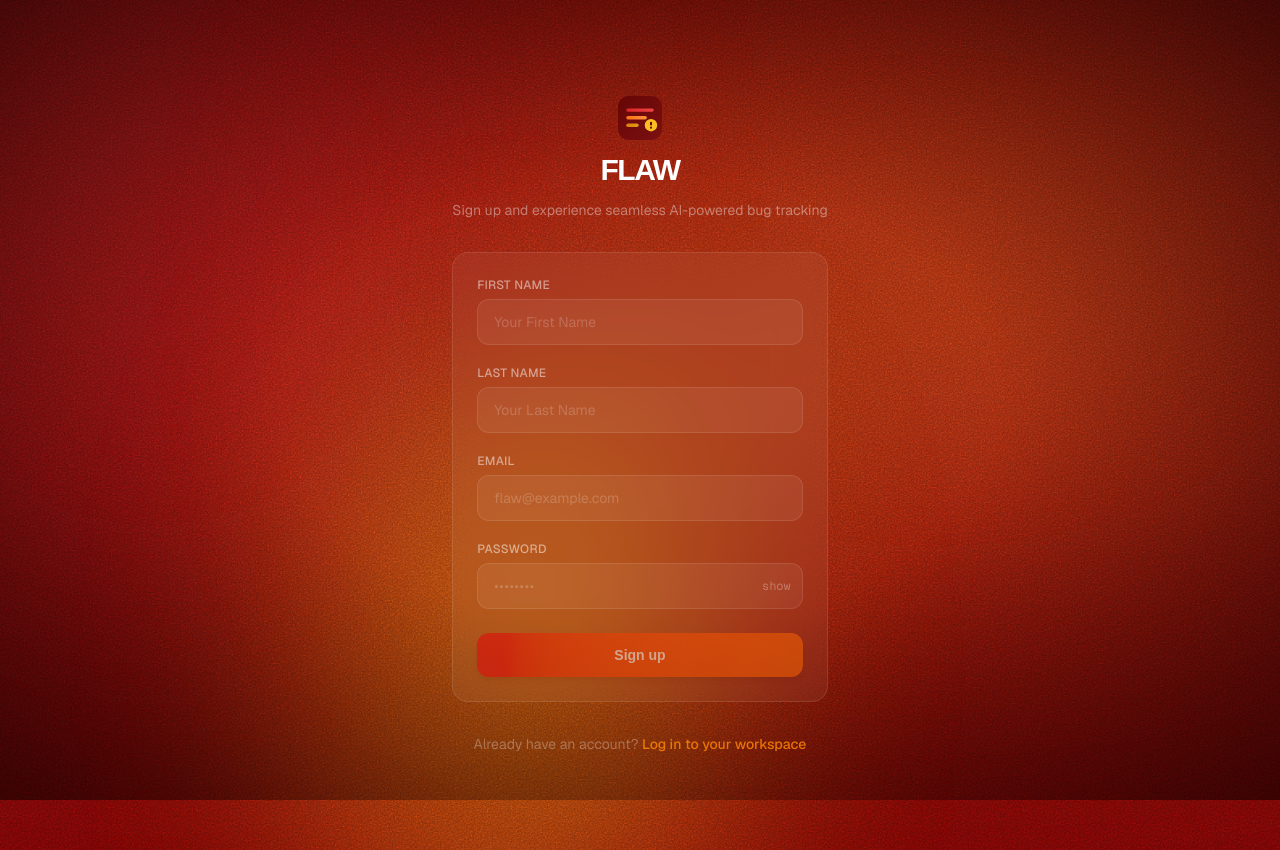
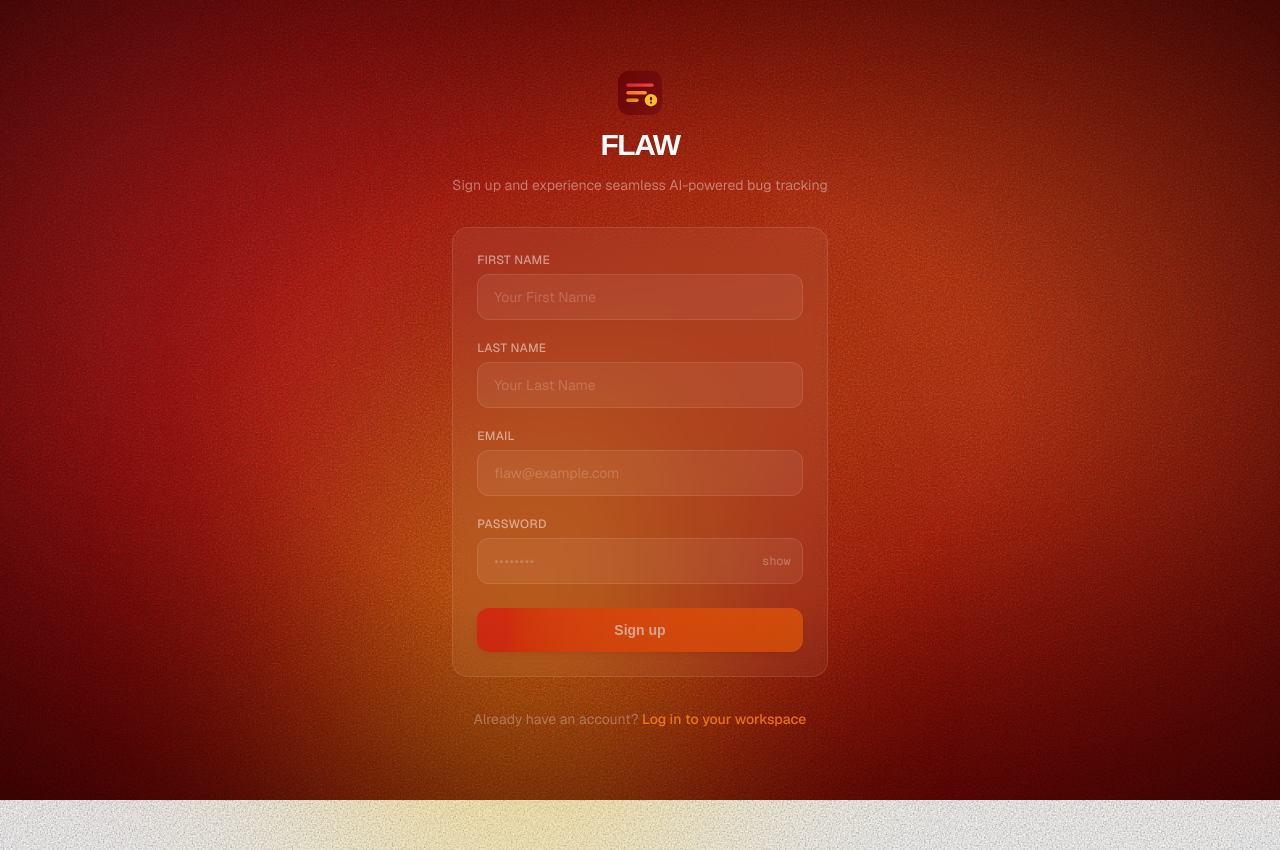
Before and after one commit to limuelcamangon15/Flaw-Frontend, a Next.js app: page /signup in a window 1280 px wide. After the commit the page ends 800 px from the top, so only its background shows below. Built offline with nearby package versions, Linux system fonts and the light colour scheme; a web font is replaced by a local one.

Commit message:
update: padding on signup

```diff
--- a/app/signup/page.tsx
+++ b/app/signup/page.tsx
@@ -24,7 +24,7 @@ export default function Signup() {
 
   return (
     <PageLayout>
-      <div className="m-auto flex items-center justify-center min-h-screen px-6 py-24">
+      <div className="m-auto flex items-center justify-center min-h-screen p-6">
         <div className="w-full max-w-sm flex flex-col gap-8">
           {/* Logo */}
           <div className="flex flex-col items-center gap-3">
@@ -32,6 +32,7 @@ export default function Signup() {
             <h1 className="font-heading font-black text-white text-3xl tracking-tighter">
               FLAW
             </h1>
+
             <p className="font-sans text-white/40 text-sm">
               Sign up and experience seamless AI-powered bug tracking
             </p>
```
